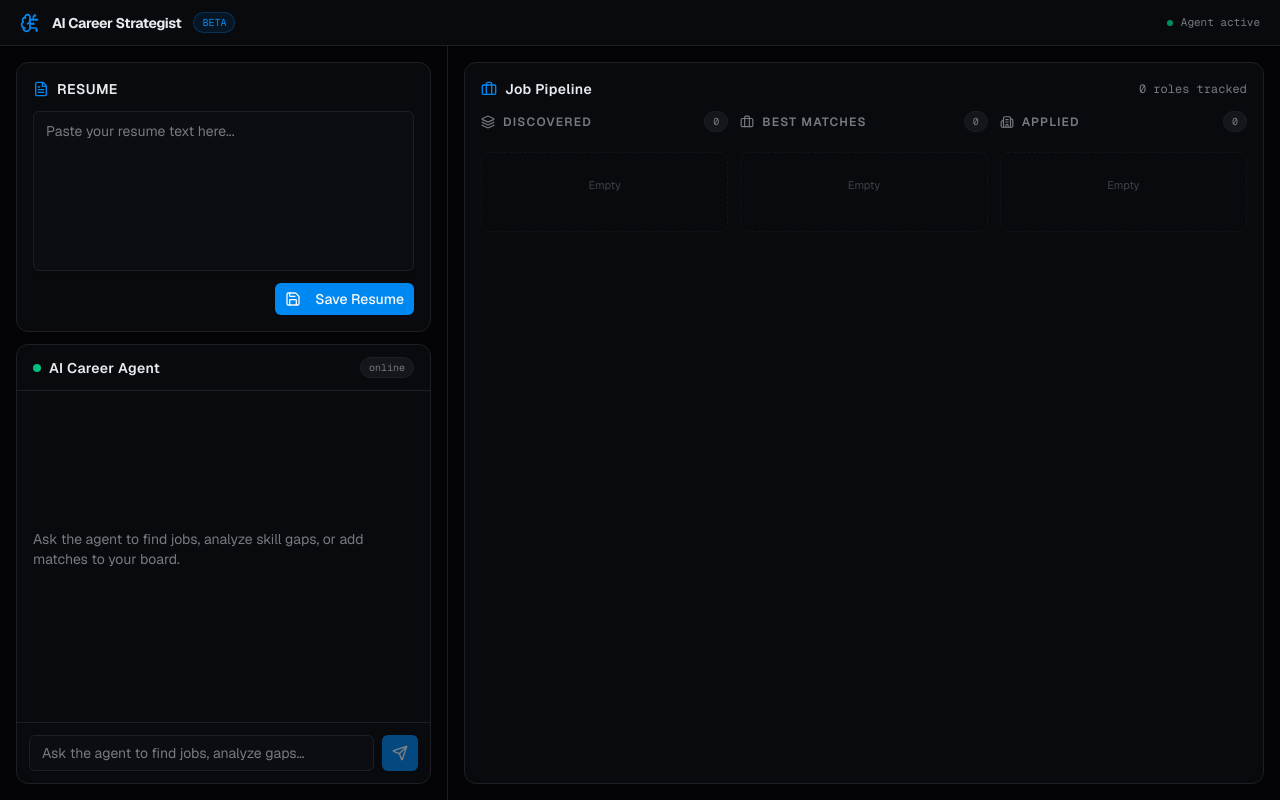
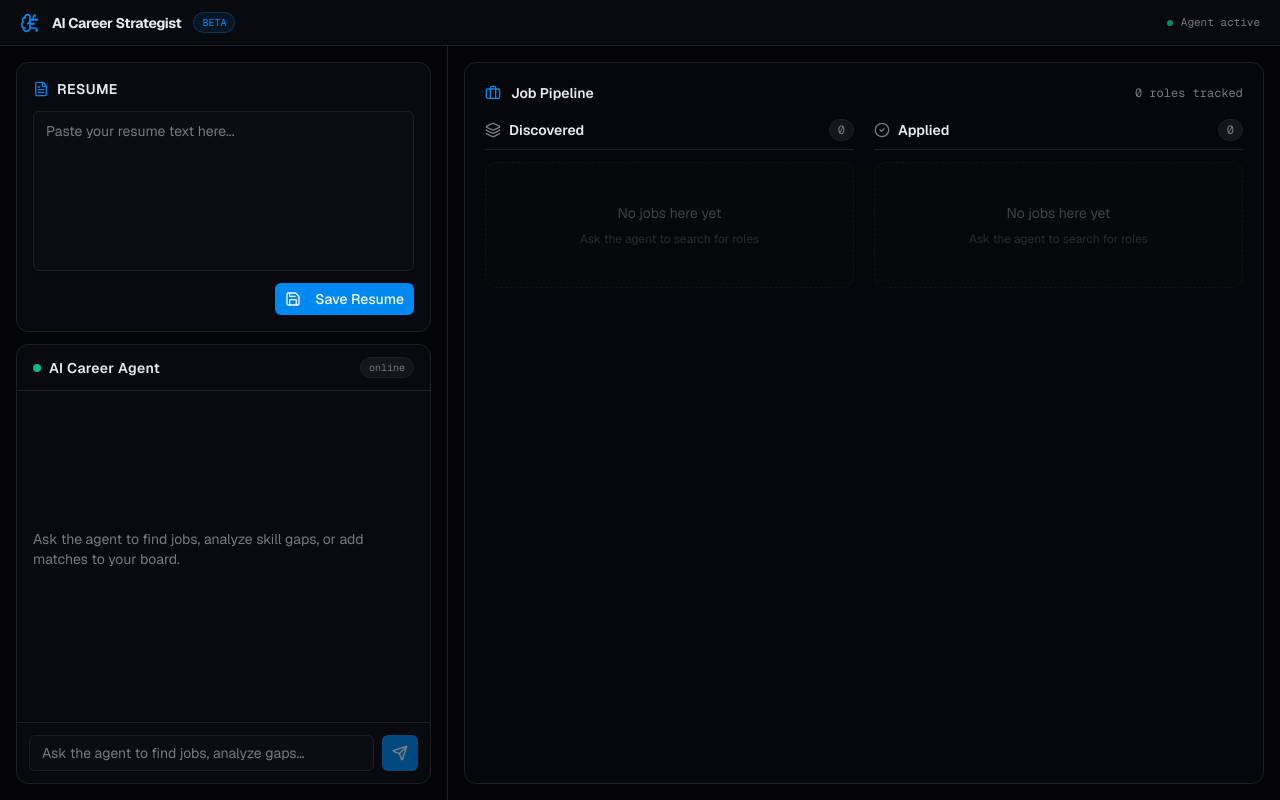
Before and after one commit to isura3147/v0-ai-career-agent, a Next.js app: page / in a window 1280 px wide. Built offline with nearby package versions, Linux system fonts and the light colour scheme.

Commit message:
feat: improve Kanban board UX and update 'KanbanColumn' type\n\nRemove "Best Matches" column, enlarge cards, show posting link, update toggle labels, adjust text sizes and spacing.

```diff
--- a/app/page.tsx
+++ b/app/page.tsx
@@ -30,7 +30,7 @@ export default function Page() {
       company: args.company,
       matchPercent: args.matchPercentage,
       missingSkills: args.missingSkills,
-      column: "discovered", // New jobs always go to Discovered
+      column: "discovered" as const,
       link: args.link,
       description: args.description ?? "",
     }
--- a/components/kanban-board.tsx
+++ b/components/kanban-board.tsx
@@ -5,8 +5,8 @@ import {
   ChevronLeft,
   ChevronRight,
   Briefcase,
-  Building2,
   Layers3,
+  CheckCircle2,
   ChevronDown,
   ExternalLink,
   X,
@@ -17,7 +17,7 @@ import { cn } from "@/lib/utils"
 // --------------------------------------------------------------------------
 // Types
 // --------------------------------------------------------------------------
-export type KanbanColumn = "discovered" | "best_matches" | "applied"
+export type KanbanColumn = "discovered" | "applied"
 
 export type JobCard = {
   id: string
@@ -31,7 +31,7 @@ export type JobCard = {
 }
 
 // --------------------------------------------------------------------------
-// Default seed data — will be overwritten by the AI agent's add_to_kanban tool
+// Default seed data
 // --------------------------------------------------------------------------
 const DEFAULT_JOBS: JobCard[] = [
   {
@@ -46,17 +46,6 @@ const DEFAULT_JOBS: JobCard[] = [
       "Build the future of the web at Vercel. Work on Next.js, the Vercel platform, and tools used by millions of developers worldwide.",
   },
   {
-    id: "job-2",
-    title: "Staff React Developer",
-    company: "Linear",
-    matchPercent: 74,
-    missingSkills: ["Docker", "GraphQL", "Go"],
-    column: "best_matches",
-    link: "https://linear.app/careers",
-    description:
-      "Help us build the issue tracker that engineering teams love. You'll work on complex React applications with a focus on performance and design.",
-  },
-  {
     id: "job-3",
     title: "Frontend Architect",
     company: "Figma",
@@ -65,19 +54,18 @@ const DEFAULT_JOBS: JobCard[] = [
     column: "applied",
     link: "https://figma.com/careers",
     description:
-      "Lead the architecture of Figma's web client. You'll work on rendering performance, real-time collaboration, and developer tooling.",
+      "Lead the architecture of Figma's web client. You will work on rendering performance, real-time collaboration, and developer tooling.",
   },
 ]
 
 const COLUMNS: { id: KanbanColumn; label: string; icon: React.ReactNode }[] = [
-  { id: "discovered", label: "Discovered", icon: <Layers3 className="w-3.5 h-3.5" /> },
-  { id: "best_matches", label: "Best Matches", icon: <Briefcase className="w-3.5 h-3.5" /> },
-  { id: "applied", label: "Applied", icon: <Building2 className="w-3.5 h-3.5" /> },
+  { id: "discovered", label: "Discovered", icon: <Layers3 className="w-4 h-4" /> },
+  { id: "applied", label: "Applied", icon: <CheckCircle2 className="w-4 h-4" /> },
 ]
 
-const COLUMN_ORDER: KanbanColumn[] = ["discovered", "best_matches", "applied"]
+const COLUMN_ORDER: KanbanColumn[] = ["discovered", "applied"]
 
-function matchColor(pct: number) {
+function matchBadgeStyle(pct: number) {
   if (pct >= 85) return "text-chart-2 bg-chart-2/10 border-chart-2/30"
   if (pct >= 70) return "text-chart-3 bg-chart-3/10 border-chart-3/30"
   return "text-chart-5 bg-chart-5/10 border-chart-5/30"
@@ -101,118 +89,114 @@ function JobCardItem({
   const canMoveNext = currentIdx < COLUMN_ORDER.length - 1
 
   return (
-    <div className="rounded-lg border border-border bg-secondary/40 p-3 flex flex-col gap-2.5 hover:border-primary/40 hover:bg-secondary/70 transition-colors group">
-      {/* Header */}
-      <div className="flex items-start justify-between gap-2">
-        <button
-          type="button"
-          onClick={() => setExpanded((v) => !v)}
-          className="flex flex-col gap-0.5 min-w-0 text-left flex-1 hover:opacity-90"
-          aria-expanded={expanded}
-        >
-          <span className="text-sm font-semibold text-foreground leading-tight truncate">
+    <div className="rounded-xl border border-border bg-card p-4 flex flex-col gap-3 hover:border-primary/40 transition-colors">
+
+      {/* Title row */}
+      <div className="flex items-start justify-between gap-3">
+        <div className="flex flex-col gap-1 min-w-0 flex-1">
+          <span className="text-base font-semibold text-foreground leading-snug">
             {job.title}
           </span>
-          <span className="text-xs text-muted-foreground truncate">{job.company}</span>
-        </button>
-        <div className="flex items-center gap-1.5 shrink-0">
+          <span className="text-sm text-muted-foreground">{job.company}</span>
+        </div>
+        <div className="flex flex-col items-end gap-1.5 shrink-0">
           <span
             className={cn(
-              "text-xs font-bold px-2 py-0.5 rounded-full border font-mono",
-              matchColor(job.matchPercent)
+              "text-sm font-bold px-2.5 py-1 rounded-full border font-mono",
+              matchBadgeStyle(job.matchPercent)
             )}
           >
-            {job.matchPercent}%
+            {job.matchPercent}% match
           </span>
           <button
             type="button"
-            onClick={() => setExpanded((v) => !v)}
-            className="text-muted-foreground hover:text-foreground transition-colors"
-            aria-label={expanded ? "Collapse" : "Expand"}
+            onClick={() => onRemove(job.id)}
+            className="text-muted-foreground/40 hover:text-destructive transition-colors"
+            aria-label="Remove job"
           >
-            <ChevronDown
-              className={cn(
-                "w-4 h-4 transition-transform duration-200",
-                expanded && "rotate-180"
-              )}
-            />
+            <X className="w-3.5 h-3.5" />
           </button>
         </div>
       </div>
 
-      {/* Missing Skills */}
+      {/* Always-visible posting link */}
+      {job.link && (
+        <a
+          href={job.link}
+          target="_blank"
+          rel="noopener noreferrer"
+          className="inline-flex items-center gap-2 text-sm font-medium text-primary hover:underline w-fit"
+        >
+          <ExternalLink className="w-3.5 h-3.5 shrink-0" />
+          View job posting
+        </a>
+      )}
+
+      {/* Missing skills */}
       {job.missingSkills.length > 0 && (
-        <div className="flex flex-wrap gap-1">
+        <div className="flex flex-col gap-1.5">
+          <span className="text-xs font-medium text-muted-foreground uppercase tracking-wider">
+            Skills to develop
+          </span>
+          <div className="flex flex-wrap gap-1.5">
             {job.missingSkills.map((skill) => (
               <span
                 key={skill}
-              className="text-[10px] font-mono px-1.5 py-0.5 rounded bg-muted border border-border text-muted-foreground"
+                className="text-xs font-mono px-2 py-0.5 rounded-md bg-muted border border-border text-muted-foreground"
               >
                 {skill}
               </span>
             ))}
           </div>
+        </div>
       )}
 
-      {/* Expanded details */}
+      {/* Description toggle */}
+      {job.description && (
+        <div className="flex flex-col gap-2">
+          <button
+            type="button"
+            onClick={() => setExpanded((v) => !v)}
+            className="flex items-center gap-1.5 text-xs font-medium text-muted-foreground hover:text-foreground transition-colors w-fit"
+            aria-expanded={expanded}
+          >
+            <ChevronDown
+              className={cn(
+                "w-3.5 h-3.5 transition-transform duration-200",
+                expanded && "rotate-180"
+              )}
+            />
+            {expanded ? "Hide description" : "Show description"}
+          </button>
           {expanded && (
-        <div className="flex flex-col gap-2.5 pt-2 border-t border-border/60">
-          {job.description ? (
-            <p className="text-xs text-muted-foreground leading-relaxed">
+            <p className="text-sm text-muted-foreground leading-relaxed border-t border-border/50 pt-2">
               {job.description}
             </p>
-          ) : (
-            <p className="text-xs text-muted-foreground/60 italic">
-              No description provided.
-            </p>
-          )}
-          {job.link && (
-            <a
-              href={job.link}
-              target="_blank"
-              rel="noopener noreferrer"
-              className="inline-flex items-center gap-1.5 text-xs font-medium text-primary hover:underline w-fit"
-            >
-              <ExternalLink className="w-3 h-3" />
-              View posting
-            </a>
           )}
         </div>
       )}
 
-      {/* Move + remove buttons */}
-      <div className="flex items-center gap-1.5 pt-0.5">
+      {/* Move buttons */}
+      <div className="flex items-center gap-2 pt-1 border-t border-border/40">
         <Button
           variant="outline"
-          size="icon"
-          className="h-6 w-6 border-border bg-transparent hover:bg-muted text-muted-foreground hover:text-foreground disabled:opacity-30"
+          size="sm"
+          className="h-7 px-2.5 text-xs border-border bg-transparent hover:bg-muted text-muted-foreground hover:text-foreground disabled:opacity-30 gap-1"
           disabled={!canMovePrev}
           onClick={() => onMove(job.id, "prev")}
-          aria-label="Move to previous column"
         >
           <ChevronLeft className="w-3.5 h-3.5" />
+          Back
         </Button>
         <Button
           variant="outline"
-          size="icon"
-          className="h-6 w-6 border-border bg-transparent hover:bg-muted text-muted-foreground hover:text-foreground disabled:opacity-30"
+          size="sm"
+          className="h-7 px-2.5 text-xs border-border bg-transparent hover:bg-muted text-muted-foreground hover:text-foreground disabled:opacity-30 gap-1"
           disabled={!canMoveNext}
           onClick={() => onMove(job.id, "next")}
-          aria-label="Move to next column"
         >
+          Move to Applied
           <ChevronRight className="w-3.5 h-3.5" />
-        </Button>
-        <span className="ml-auto text-[10px] text-muted-foreground font-mono capitalize">
-          {COLUMNS.find((c) => c.id === job.column)?.label}
-        </span>
-        <Button
-          variant="outline"
-          size="icon"
-          className="h-6 w-6 border-border bg-transparent hover:bg-destructive/20 hover:border-destructive/40 text-muted-foreground hover:text-destructive"
-          onClick={() => onRemove(job.id)}
-          aria-label="Remove job"
-        >
-          <X className="w-3.5 h-3.5" />
         </Button>
       </div>
     </div>
@@ -220,18 +204,48 @@ function JobCardItem({
 }
 
 // --------------------------------------------------------------------------
-// Column Header
+// Column
 // --------------------------------------------------------------------------
-function ColumnHeader({ col, count }: { col: (typeof COLUMNS)[0]; count: number }) {
+function KanbanColumn({
+  col,
+  jobs,
+  onMove,
+  onRemove,
+}: {
+  col: (typeof COLUMNS)[0]
+  jobs: JobCard[]
+  onMove: (id: string, direction: "prev" | "next") => void
+  onRemove: (id: string) => void
+}) {
   return (
-    <div className="flex items-center justify-between mb-3">
-      <div className="flex items-center gap-2 text-muted-foreground">
-        {col.icon}
-        <span className="text-xs font-semibold uppercase tracking-widest">{col.label}</span>
+    <div className="flex flex-col gap-3 min-w-0">
+      {/* Column header */}
+      <div className="flex items-center gap-2 pb-2 border-b border-border">
+        <span className="text-muted-foreground">{col.icon}</span>
+        <span className="text-sm font-semibold text-foreground">{col.label}</span>
+        <span className="ml-auto text-xs font-mono bg-secondary border border-border rounded-full px-2 py-0.5 text-muted-foreground">
+          {jobs.length}
+        </span>
       </div>
-      <span className="text-[10px] font-mono bg-secondary border border-border rounded-full px-2 py-0.5 text-muted-foreground">
-        {count}
-      </span>
+
+      {/* Cards */}
+      <div className="flex flex-col gap-3">
+        {jobs.length === 0 ? (
+          <div className="rounded-xl border border-dashed border-border/50 bg-secondary/10 py-10 flex flex-col items-center gap-2">
+            <span className="text-sm text-muted-foreground/50">No jobs here yet</span>
+            <span className="text-xs text-muted-foreground/30">Ask the agent to search for roles</span>
+          </div>
+        ) : (
+          jobs.map((job) => (
+            <JobCardItem
+              key={job.id}
+              job={job}
+              onMove={onMove}
+              onRemove={onRemove}
+            />
+          ))
+        )}
+      </div>
     </div>
   )
 }
@@ -247,8 +261,9 @@ export function getInitialJobs(): JobCard[] {
     const stored = localStorage.getItem(STORAGE_KEY)
     if (!stored) return DEFAULT_JOBS
     const parsed = JSON.parse(stored) as JobCard[]
-    // Backfill new fields for older cached entries that may be missing them
-    return parsed.map((job) => ({
+    return parsed
+      .filter((job) => job.column === "discovered" || job.column === "applied")
+      .map((job) => ({
         ...job,
         link: job.link ?? "",
         description: job.description ?? "",
@@ -264,7 +279,6 @@ interface KanbanBoardProps {
 }
 
 export function KanbanBoard({ jobs, setJobs }: KanbanBoardProps) {
-  // Persist to localStorage whenever jobs change
   useEffect(() => {
     try {
       localStorage.setItem(STORAGE_KEY, JSON.stringify(jobs))
@@ -290,43 +304,27 @@ export function KanbanBoard({ jobs, setJobs }: KanbanBoardProps) {
   }
 
   return (
-    <div className="rounded-xl border border-border bg-card p-4 flex flex-col gap-3 flex-1 min-h-0">
-      <div className="flex items-center gap-2 shrink-0">
+    <div className="rounded-xl border border-border bg-card/50 p-5 flex flex-col gap-4 flex-1 min-h-0">
+      {/* Board header */}
+      <div className="flex items-center gap-2.5 shrink-0">
         <Briefcase className="w-4 h-4 text-primary" />
-        <span className="text-sm font-semibold text-foreground tracking-wide">Job Pipeline</span>
+        <span className="text-sm font-semibold text-foreground">Job Pipeline</span>
         <span className="ml-auto text-xs text-muted-foreground font-mono">
           {jobs.length} role{jobs.length !== 1 ? "s" : ""} tracked
         </span>
       </div>
 
-      <div className="grid grid-cols-3 gap-3 overflow-y-auto min-h-0">
-        {COLUMNS.map((col) => {
-          const colJobs = jobs.filter((j) => j.column === col.id)
-          return (
-            <div key={col.id} className="flex flex-col gap-2 min-w-0">
-              <ColumnHeader col={col} count={colJobs.length} />
-              <div
-                className={cn(
-                  "flex flex-col gap-2 min-h-[80px] rounded-lg p-2 border border-dashed",
-                  colJobs.length === 0 ? "border-border/50 bg-secondary/10" : "border-transparent"
-                )}
-              >
-                {colJobs.length === 0 ? (
-                  <p className="text-center text-[11px] text-muted-foreground/50 mt-4">Empty</p>
-                ) : (
-                  colJobs.map((job) => (
-                    <JobCardItem
-                      key={job.id}
-                      job={job}
+      {/* Two-column grid */}
+      <div className="grid grid-cols-2 gap-5 overflow-y-auto min-h-0 pb-1">
+        {COLUMNS.map((col) => (
+          <KanbanColumn
+            key={col.id}
+            col={col}
+            jobs={jobs.filter((j) => j.column === col.id)}
             onMove={handleMove}
             onRemove={handleRemove}
           />
-                  ))
-                )}
-              </div>
-            </div>
-          )
-        })}
+        ))}
       </div>
     </div>
   )
```
Lines whose indentation alone changed are shown as unchanged.
